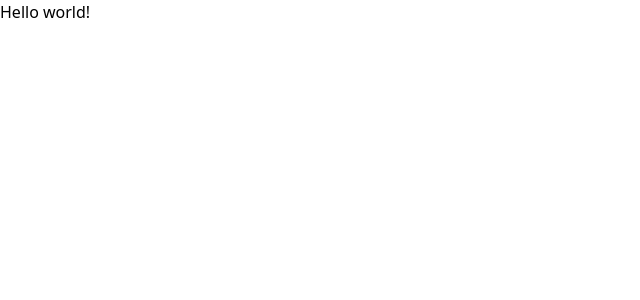
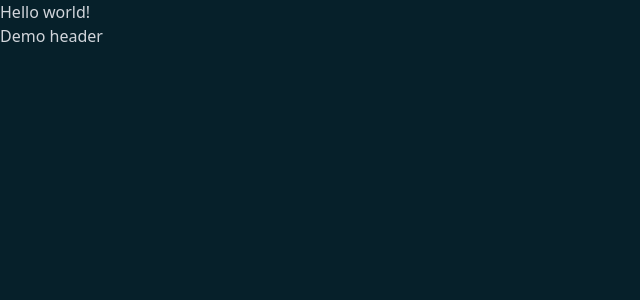
Before and after one commit to 0xRitesh/moviefolio, a Next.js app in the folder src/: page / in a window 1280 px wide. Shown: the top 300 px of the page, without its empty margins (0-640 px from the left). Built offline with nearby package versions, Linux system fonts and the light colour scheme.

Commit message:
added header

```diff
--- /dev/null
+++ b/src/components/Header.js
@@ -0,0 +1,13 @@
+function header() {
+    return (
+        <header className =''>
+            <h1>Demo header</h1>
+        <image
+        className="object-contain"
+        src="https://i.ibb.co/WKcxQ8f/logo.png"
+        width={400} height={100} />
+        </header>
+    )
+}
+
+export default header
--- a/src/pages/index.js
+++ b/src/pages/index.js
@@ -1,16 +1,19 @@
 import Head from 'next/head'
-
+import Header from "../components/Header";
 
 export default function Home() {
   return (
     <div>
       <Head>
-        <title>Create Next App</title>
+        <title>moviefolio</title>
         <meta name="description" content="Generated by create next app" />
-        <link rel="icon" href="/favicon.ico" />
+        <link rel="icon" href="https://i.ibb.co/qDcspxb/fav.png" />
       </Head>
 
       <h1>Hello world!</h1>
+
+      {/* Header */}
+      <Header />
     </div>
   )
 }
--- a/src/styles/globals.css
+++ b/src/styles/globals.css
@@ -1,3 +1,9 @@
 @tailwind base;
 @tailwind components;
 @tailwind utilities;
+
+@layer base {
+    body {
+        @apply bg-[#06202A] text-gray-300;
+    }
+}
```
Also changed, not shown: 1 other file (tests, documents, lock files or other folders).
